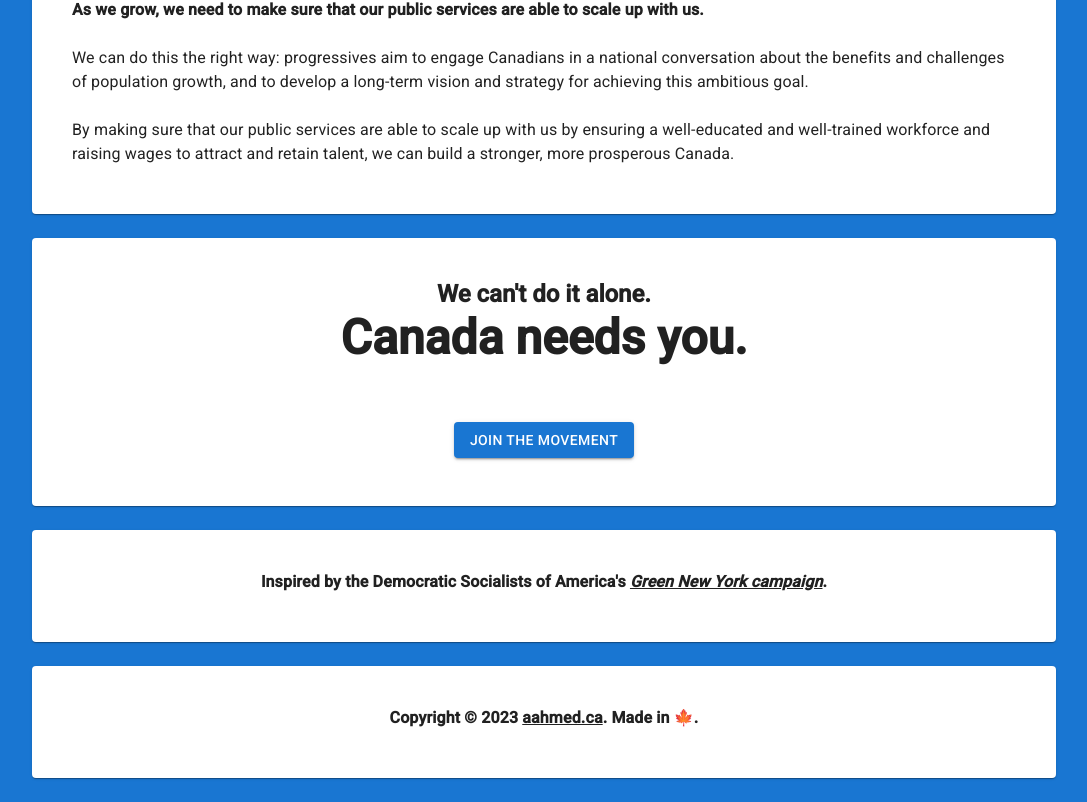
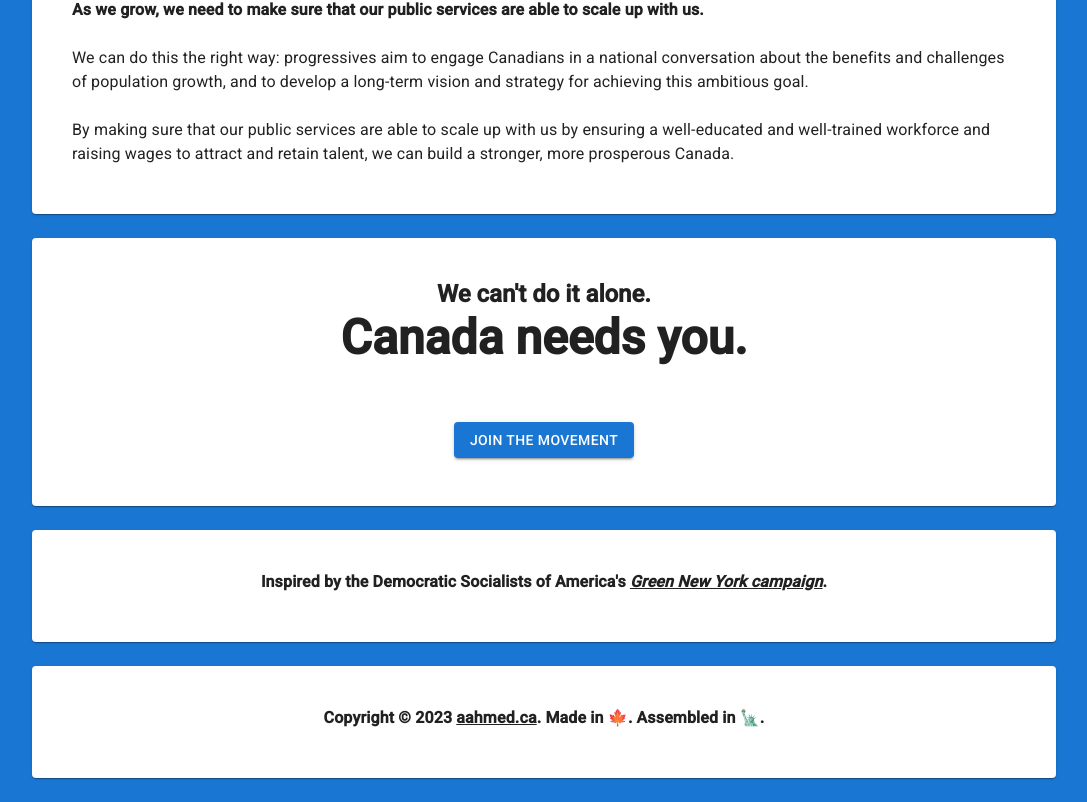
Before and after one commit to asharahmed/centuryapp, a Next.js app: page / in a window 1280 px wide. Shown: the part 2152-2954 px from the top of the page, without its empty margins (96-1183 px from the left). Built offline with nearby package versions, Linux system fonts and the light colour scheme.

Commit message:
initial commit

```diff
--- a/src/pages/index.js
+++ b/src/pages/index.js
@@ -262,7 +262,7 @@ function App() {
       <Card className={`${classes.card} ${classes.bounce}`}>
         <CardContent style={{display: 'flex', flexDirection: 'column', alignItems: 'center'}}>
           <Typography variant="body1" component="p">
-            <a href="https://aahmed.ca"><b>Copyright © 2023 <u>aahmed.ca</u>. Made in 🍁.</b></a>
+            <a href="https://aahmed.ca"><b>Copyright © 2023 <u>aahmed.ca</u>. Made in 🍁. Assembled in 🗽.</b></a>
             </Typography>
             </CardContent>
       </Card>
```
